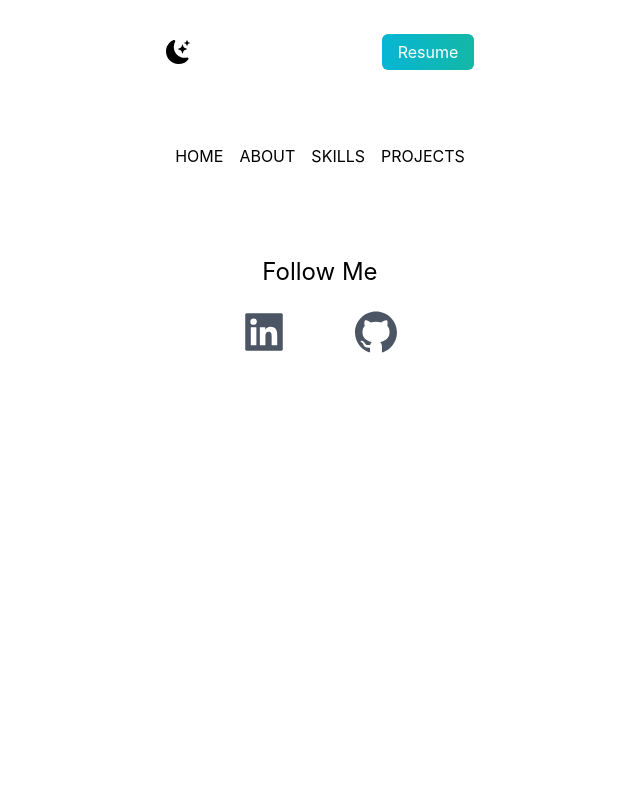
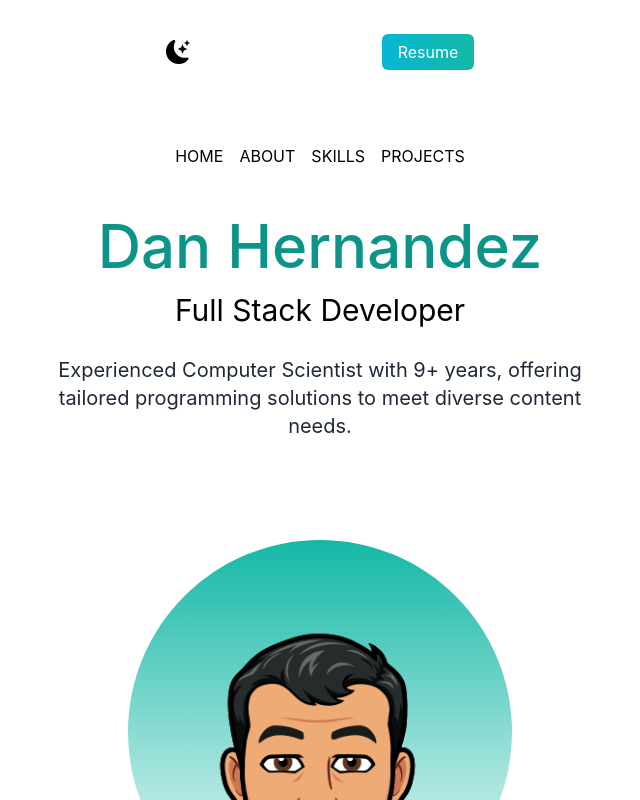
Before and after one commit to dcoderdude/portfolio, a React (Create React App) app: page / in a window 1280 px wide. Shown: the top 800 px of the page, without its empty margins (320-960 px from the left). Built offline with nearby package versions, Linux system fonts and the light colour scheme.

Commit message:
add a route for localhost

```diff
--- a/src/App.js
+++ b/src/App.js
@@ -27,7 +27,8 @@ function App() {
                 <Router>
                     <BannerHeader darkMode={darkModeState} updateDarkModeState={updateDarkModeState} />
                     <Routes>
-                        <Route path='/portfolio' element={<Home />} />
+                        <Route path='/' element={<Home />} /> {/* localhost */}
+                        <Route path='/portfolio' element={<Home />} /> {/* github pages*/}
                         <Route path='/about' element={<About />} />
                         <Route path='/skills' element={<Skills />} />
                         <Route path='/projects' element={<Projects />} />
```
